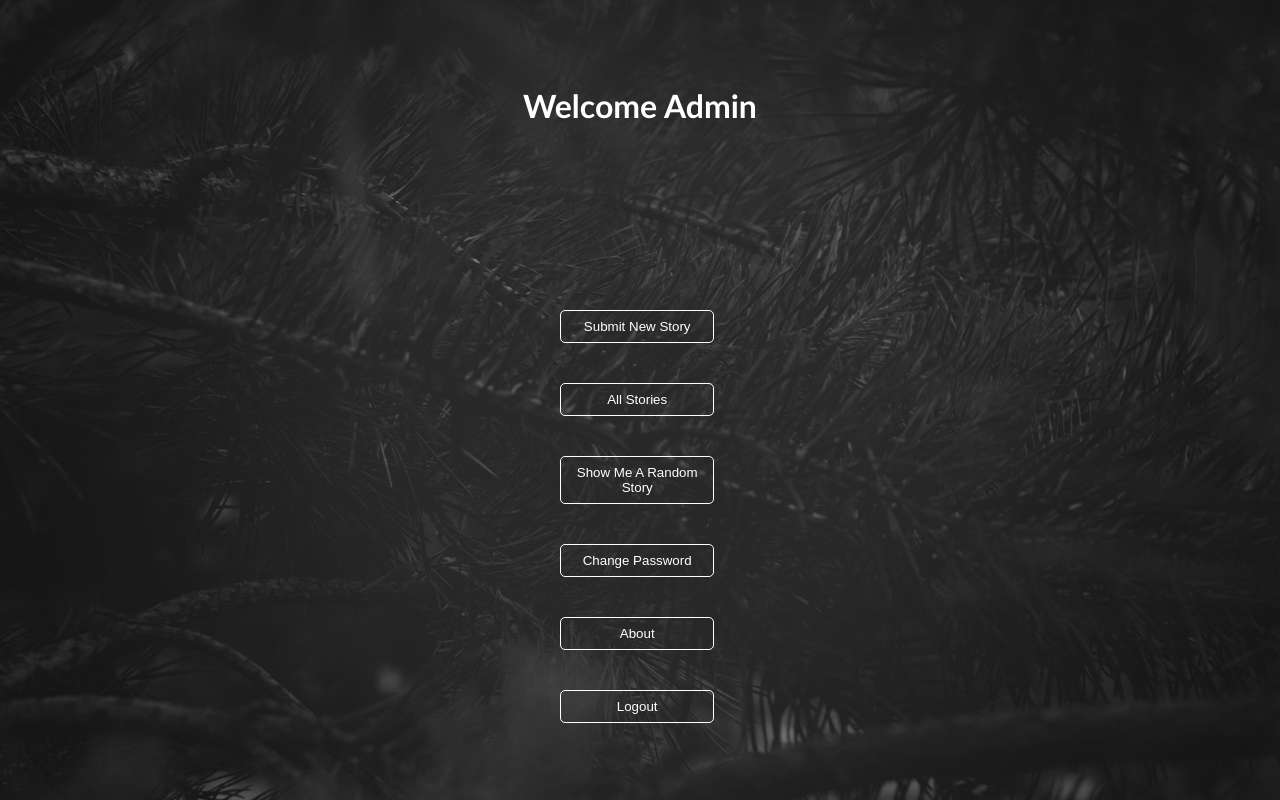
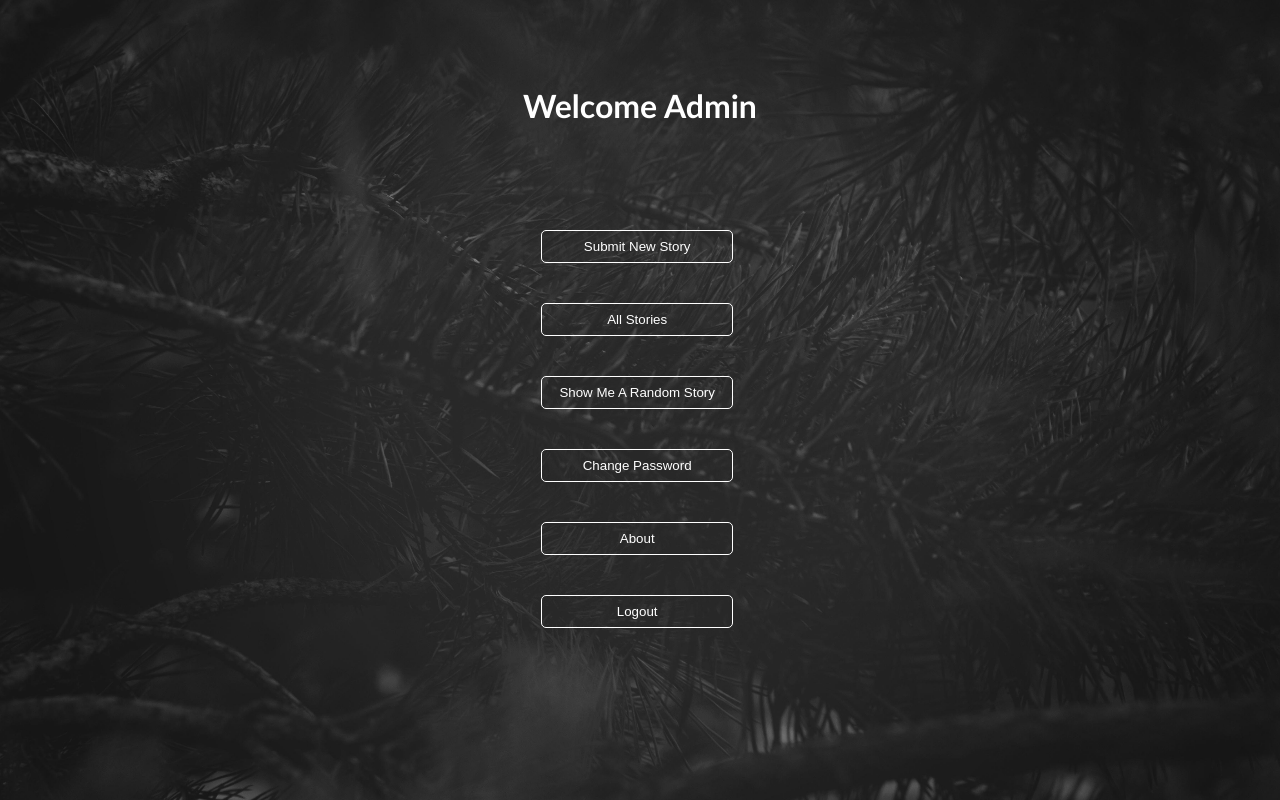
Before and after one commit to chrisliang98/1.62X10ToThe11, a Flask app: page /home in a window 1280 px wide. Run offline with Flask 2, Linux system fonts and the light colour scheme; a user stored in the database is signed in.

Commit message:
home buttons

```diff
--- a/static/style.css
+++ b/static/style.css
@@ -138,7 +138,7 @@ input[type="submit"]:active {
 }
 
 .navbar.homeNav {
-    width:40%;
+    width:50%;
     margin:20px;
 }
 
@@ -149,7 +149,7 @@ input[type="submit"]:active {
 
 .center {
     position:absolute;
-    top:35%;
+    top:25%;
     left:34%;
     width:30%;
     padding:10px;
```
